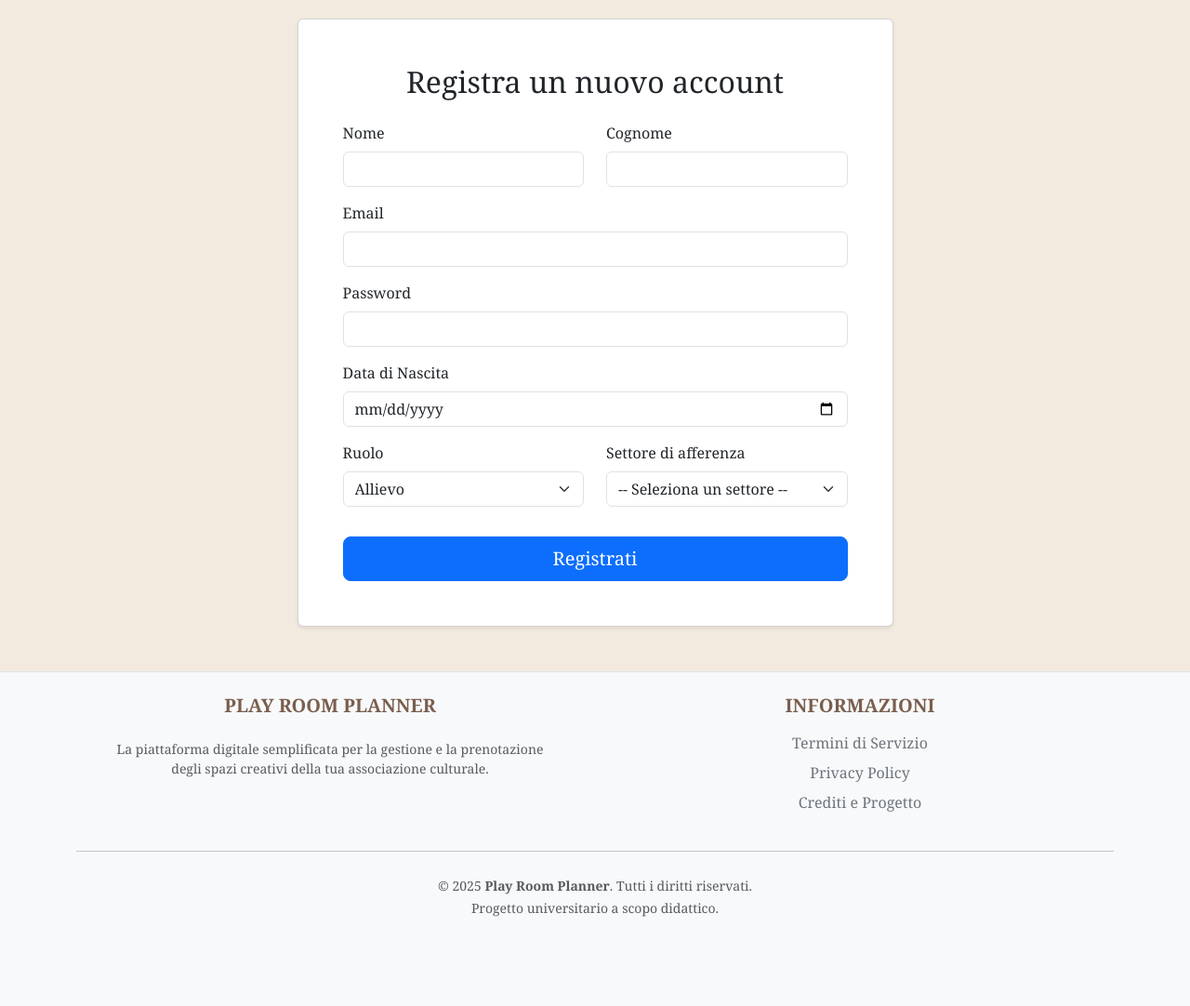
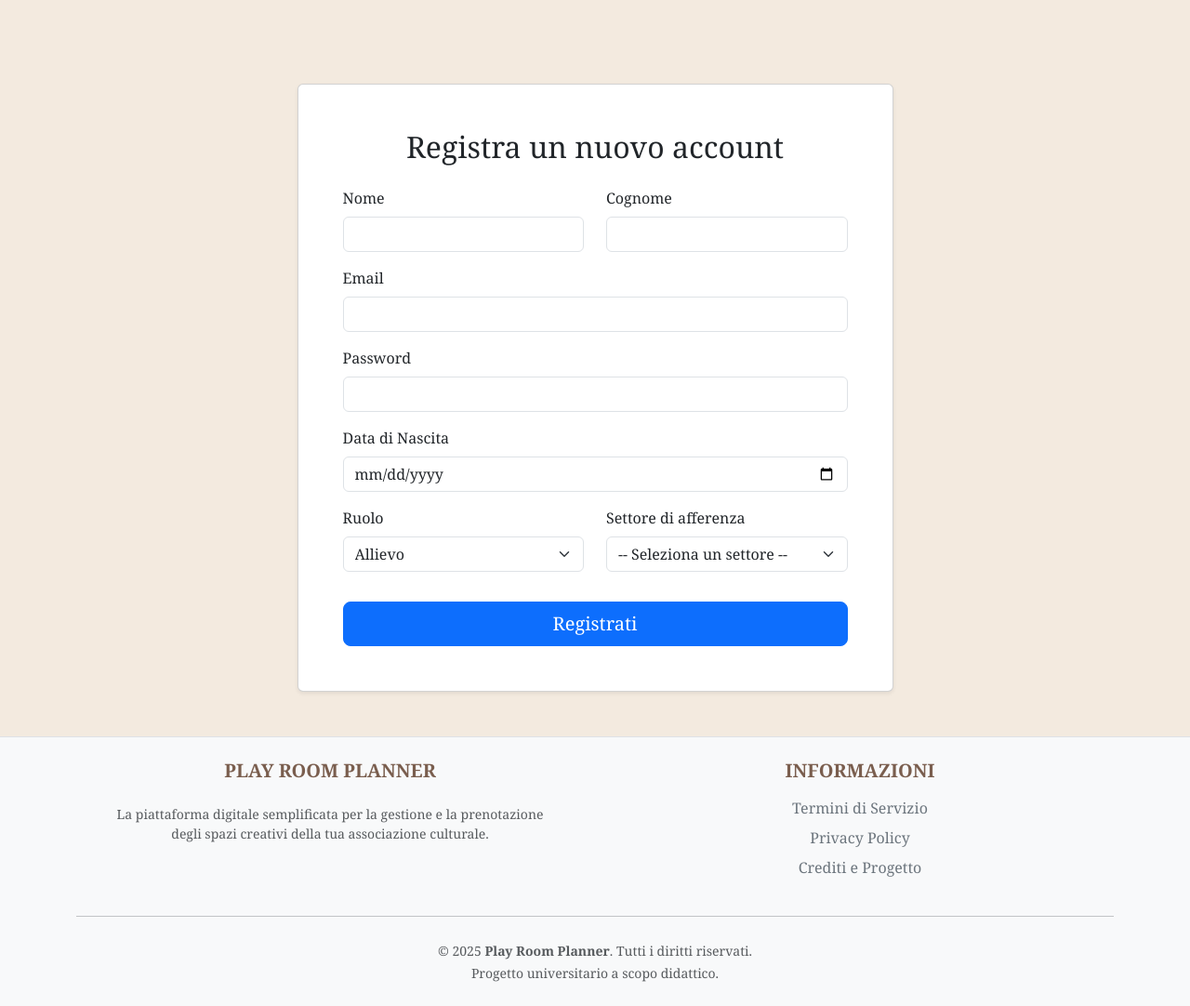
Before and after one commit to pietrobertoncini/Progetto_PW_2025-2026, a PHP site: page /register.php in a window 1280 px wide. Shown: the part 108-1190 px from the top of the page at 93% size. Before the commit the page ends 1094 px from the top, so only its background shows below. Run offline with PHP 8.4, Linux system fonts and the light colour scheme; data comes from the database, SQL or seed files in the repository.

Commit message:
Correzioni interfaccia login e register

```diff
--- a/dashboard.php
+++ b/dashboard.php
@@ -35,7 +35,7 @@ if (isset($cid)) {
 
     <?php include 'common/navbar.php'; ?>
 
-    <div class="container mt-5 mb-5">
+    <div class="container mt-5" style="padding-top: 60px;">
 
         <div class="mb-4">
             <h2>La tua Dashboard</h2>
--- a/login.php
+++ b/login.php
@@ -16,7 +16,7 @@ if (isset($_SESSION['id_utente'])) {
 
     <?php include 'common/navbar.php'; ?>
 
-    <div class="container mt-5">
+    <div class="container mt-5" style="padding-top: 100px;">
         <div class="row justify-content-center">
             <div class="col-md-6 col-lg-5">
                 <div class="card shadow-sm">
--- a/register.php
+++ b/register.php
@@ -30,7 +30,7 @@ try {
 
     <?php include 'common/navbar.php'; ?>
 
-    <div class="container mt-5">
+    <div class="container mt-5" style="padding-top: 70px;">
         <div class="row justify-content-center">
             <div class="col-md-8 col-lg-7">
                 <div class="card shadow-sm">
```
